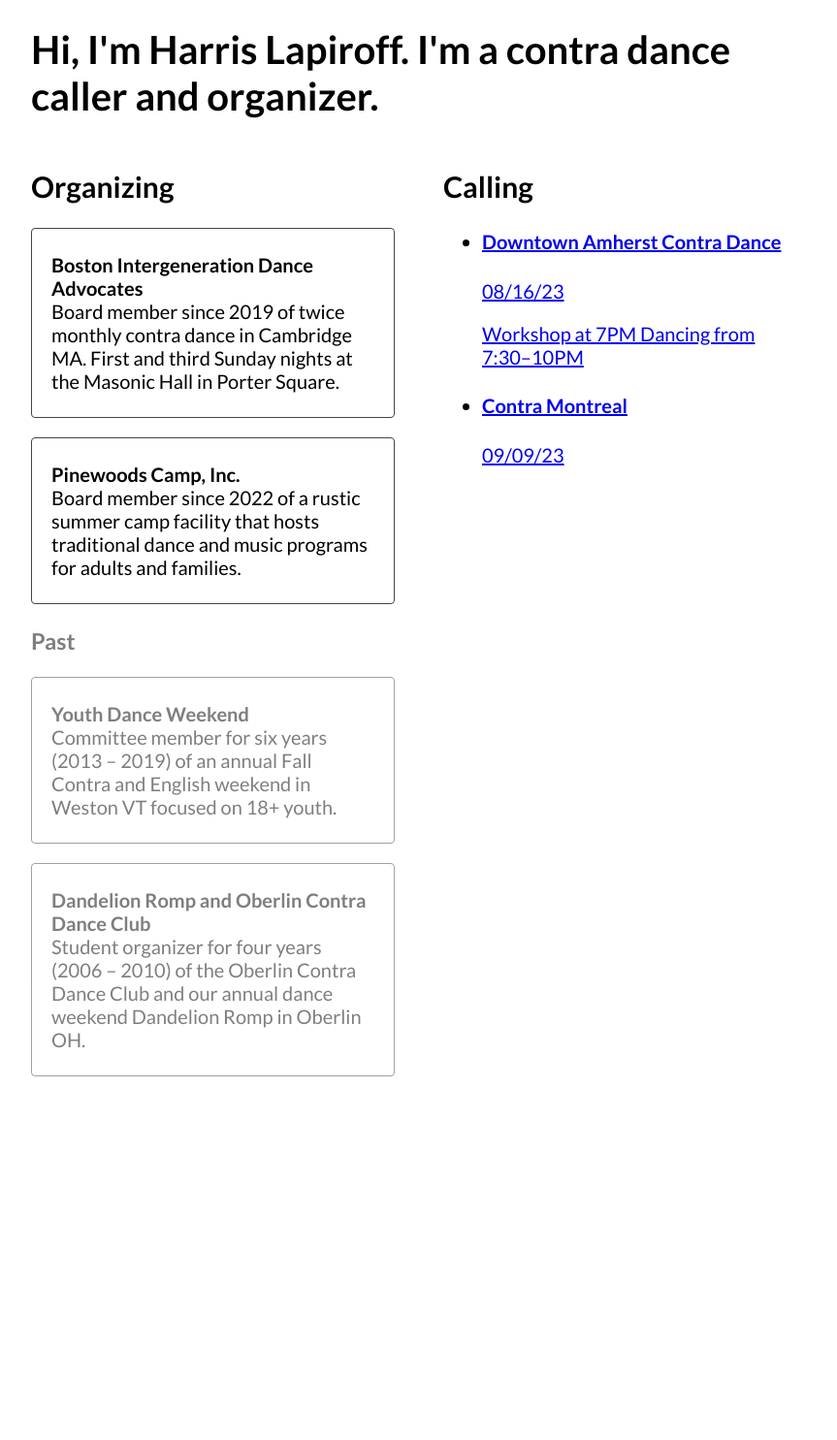
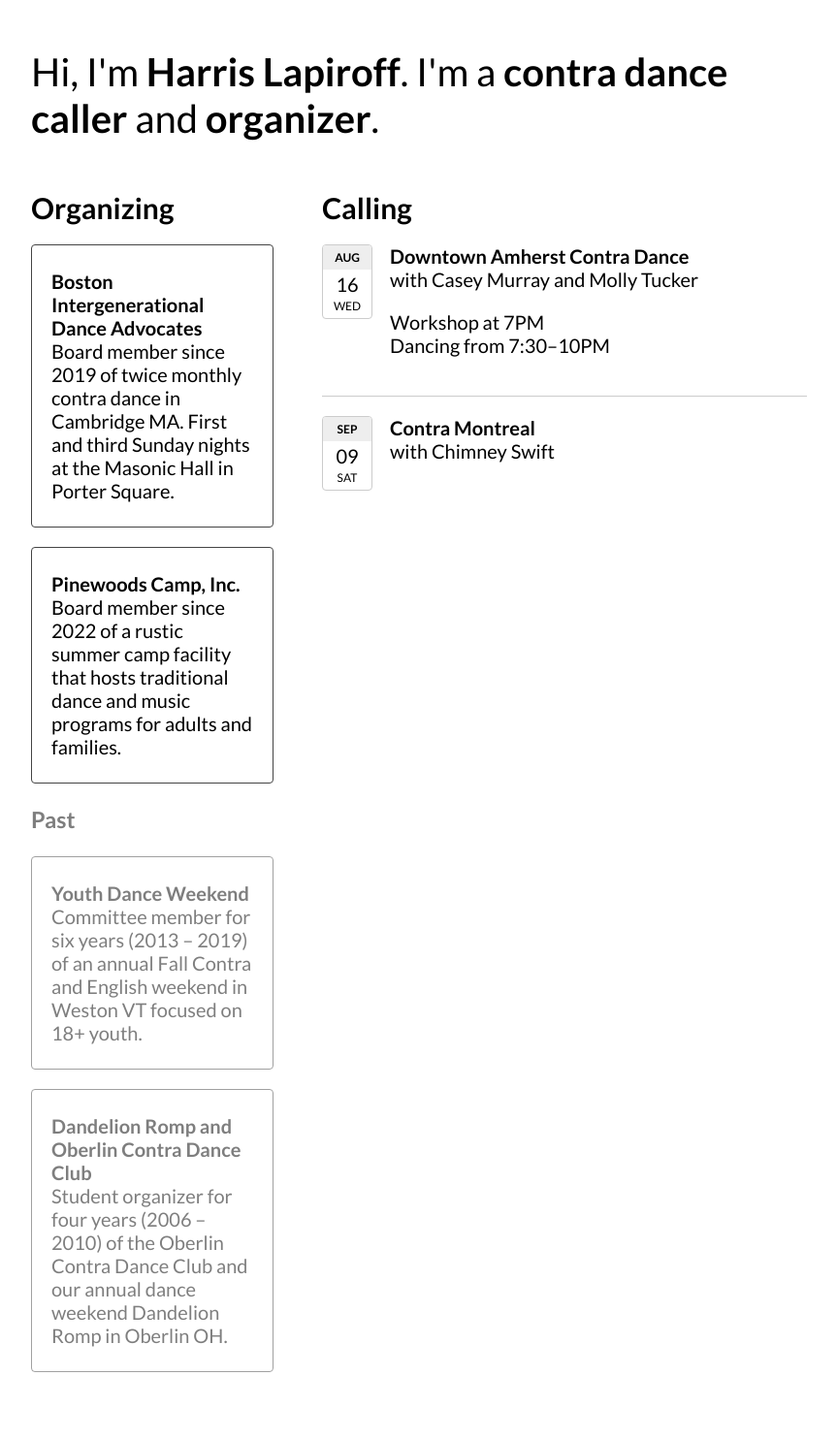
Before and after one commit to harrislapiroff/chromamine.com, a Jekyll site: the page built from contra/index.html, in a window 1280 px wide. Shown: the whole page at 97% size, without its empty margins (208-1071 px from the left). Built offline with Jekyll 4.4.1, drawn with Linux system fonts in a browser that asks for light colours; before the commit the page ends 1130 px from its top, so only the background shows below that.

Commit message:
Get contra section fully functional

```diff
--- a/_data/contra/caller.yml
+++ b/_data/contra/caller.yml
@@ -3,7 +3,7 @@ upcoming:
     date: 2023-08-16T19:00-04:00
     band: Casey Murray and Molly Tucker
     description:
-      Workshop at 7PM
+      Workshop at 7PM<br />
       Dancing from 7:30–10PM
     street: 99 Main Street
     city: Amherst MA
--- a/_data/contra/organizer.yml
+++ b/_data/contra/organizer.yml
@@ -1,5 +1,5 @@
 current:
-  - name: Boston Intergeneration Dance Advocates
+  - name: Boston Intergenerational Dance Advocates
     description: Board member since 2019 of twice monthly contra dance in Cambridge MA. First and third Sunday nights at the Masonic Hall in Porter Square.
     url: https://www.bidadance.org/
   - name: Pinewoods Camp, Inc.
--- a/contra/index.html
+++ b/contra/index.html
@@ -24,7 +24,7 @@
                             <li>
                                 <a href="{{ org.url }}">
                                     <h4>{{ org.name }}</h4>
-                                    <p>{{ org.description }}</p>
+                                    <p>{{ org.description|markdownify }}</p>
                                 </a>
                             </li>
                         {% endfor %}
@@ -38,7 +38,7 @@
                             <li>
                                 <a href="{{ org.url }}">
                                     <h4>{{ org.name }}</h4>
-                                    <p>{{ org.description }}</p>
+                                    <p>{{ org.description|markdownify }}</p>
                                 </a>
                             </li>
                         {% endfor %}
@@ -52,11 +52,18 @@
                     <ul>
                         {% for dance in site.data.contra.caller.upcoming %}
                             <li>
-                                <a href="{{ dance.url }}">
-                                    <h4>{{ dance.name }}</h4>
-                                    <p>{{ dance.date|date:"%x" }}</p>
-                                    <p>{{ dance.description }}</p>
-                                </a>
+                                <h4><a href="{{ dance.url }}">{{ dance.name }}</a></h4>
+                                <div class="date">
+                                    <span class="month">{{ dance.date | date: "%b" }}</span>
+                                    <span class="day">{{ dance.date | date: "%d" }}</span>
+                                    <span class="dow">{{ dance.date | date: "%a" }}</span>
+                                </div>
+                                {% if dance.band %}
+                                    <div class="band">with {{ dance.band }}</div>
+                                {% endif %}
+                                {% if dance.description %}
+                                    <div class="description">{{ dance.description|markdownify }}</div>
+                                {% endif %}
                             </li>
                         {% endfor %}
                     </ul>
--- a/contra/static/styles/styles.sass
+++ b/contra/static/styles/styles.sass
@@ -1,5 +1,9 @@
 ---
 ---
+
+=small-dn
+    @media (max-width: 60rem)
+        @content
 
 html
     font-size: 10px
@@ -8,7 +12,20 @@ body
     font-family: Lato, sans-serif
     font-size: 2rem
     max-width: 80rem
-    margin: 0 auto
+    margin: 5rem auto
+    padding: 0 2rem
+
+header
+    > h1
+        margin: 0 0 5rem 0
+        padding: 0
+        font-weight: 400
+        .name, .role
+            font-weight: 700
+
+main > section > h2
+    margin: 0 0 2rem 0
+    padding: 0
 
 .sr-only
     position: absolute
@@ -23,11 +40,18 @@ body
 
 main
     display: grid
-    grid-template-columns: 1fr 1fr
+    grid-template-columns: 1fr 2fr
     grid-gap: 5rem
+
+    +small-dn
+        grid-template-columns: 1fr
+        grid-template-rows: auto auto
 
 .organizing
     grid-column: 1 / 2
+
+    +small-dn
+        grid-row: 1 / 2
 
     ul
         margin: 0
@@ -63,3 +87,60 @@ main
 
 .calling
     grid-column: 2 / 3
+
+    +small-dn
+        grid-column: 1 / 2
+        grid-row: 2 / 3
+
+    ul
+        margin: 0
+        padding: 0
+        list-style: none
+        > li
+            padding-left: 7rem
+            position: relative
+
+            margin-bottom: 2rem
+            padding-bottom: 2rem
+
+            &:not(:last-child)
+                border-bottom: 1px solid #CCC
+
+            .date
+                position: absolute
+                top: 0
+                left: 0
+                width: 5rem
+                border-radius: .4rem
+                overflow: hidden
+                text-align: center
+                text-transform: uppercase
+                border: 1px solid #CCC
+                background-color: #FFF
+                > .month
+                    display: block
+                    font-size: 1.2rem
+                    line-height: 1.5rem
+                    font-weight: 700
+                    padding: .5rem
+                    background-color: #EEE
+                > .day
+                    display: block
+                    font-size: 2rem
+                    line-height: 2rem
+                    padding: .5rem
+                    margin-bottom: -0.5rem
+                > .dow
+                    display: block
+                    font-size: 1.2rem
+                    line-height: 1.5rem
+                    padding: .5rem
+
+            h4
+                margin: 0
+                padding: 0
+                > a
+                    color: inherit
+                    text-decoration: none
+                    &:hover
+                        text-decoration: underline
```
